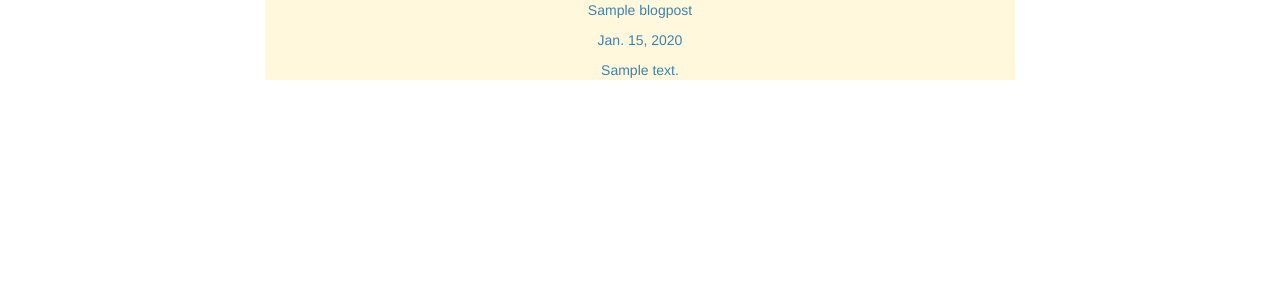
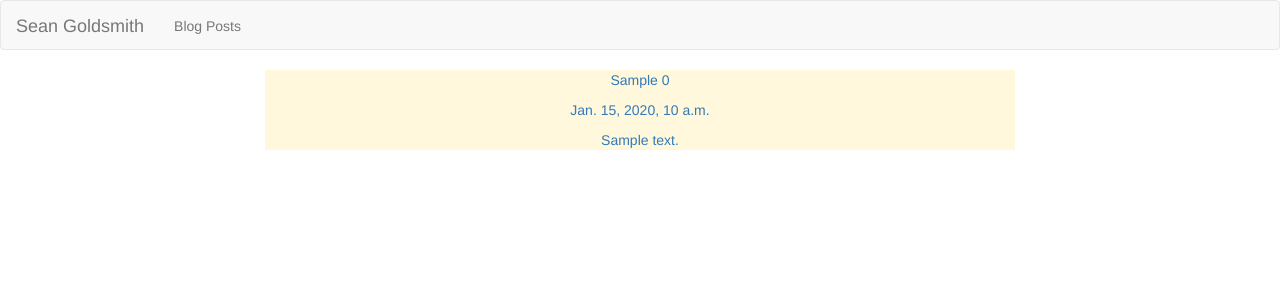
Before and after one commit to SeanGoldsmith/DjangoBlog, a Django app: template DjangoBlog/Blog/templates/blogList.html in a window 1280 px wide. Shown: the top 300 px of the page. Run offline with Django 3.2, Linux system fonts and the light colour scheme; tables that the repository leaves empty hold one stand-in row (values such as "Sample post"); the template is opened without the code that fills it: values that come from a table or form of the project are taken from there, most other values are stand-ins (such as "Sample title", 1, 10 or a date in 2020); some libraries are stand-ins or nearby versions.

Commit message:
Added links to each post in BlogList.  Added navbar with link.

```diff
--- a/DjangoBlog/Blog/static/Blog/styles.css
+++ b/DjangoBlog/Blog/static/Blog/styles.css
@@ -15,3 +15,15 @@
     width: 100%;
     height: 100px;
 }
+
+#anchor:hover {
+    text-decoration: none;
+    color: unset;
+}
+
+.navbar {
+    display: block;
+    width: 100vw;
+    height: 50px;
+    background-color: black;
+}
--- a/DjangoBlog/Blog/templates/base.html
+++ b/DjangoBlog/Blog/templates/base.html
@@ -7,6 +7,7 @@
 <link rel="stylesheet" type="text/css" href="{% static 'Blog/styles.css' %}">
 <link rel="stylesheet" href="https://maxcdn.bootstrapcdn.com/bootstrap/3.3.7/css/bootstrap.min.css" integrity="sha384-BVYiiSIFeK1dGmJRAkycuHAHRg32OmUcww7on3RYdg4Va+PmSTsz/K68vbdEjh4u" crossorigin="anonymous">
 
+{% include './partials/_navbar.html' %}
 {% block content %}
 {% endblock %}
 </html>
--- a/DjangoBlog/Blog/templates/blogList.html
+++ b/DjangoBlog/Blog/templates/blogList.html
@@ -4,13 +4,15 @@
 <div class="container">
     <div class="row">
         <div class='col-md-8 col-md-offset-2 post-list'>
-            {% for post in blogList %}
-                <div class="background">
-                    <p class="center-text">{{post.post_title}}</p>
-                    <p class="center-text">{{post.post_date}}</p>
-                    <p class="center-text">{{post.post_text|safe}}</p>
-                </div>
-                </br>
+            {% for datum in data %}
+                <a href={{datum.1}} id="anchor">
+                    <div class="background">
+                        <p class="center-text">{{datum.0.post_title}}</p>
+                        <p class="center-text">{{datum.0.post_date}}</p>
+                        <p class="center-text">{{datum.0.post_text|safe}}</p>
+                    </div>
+                </a>
+                    </br>
             {% endfor %}
         </div>
     </div>
--- /dev/null
+++ b/DjangoBlog/Blog/templates/partials/_navbar.html
@@ -0,0 +1,21 @@
+<nav class="navbar navbar-default">
+    <div class="container-fluid">
+      <!-- Brand and toggle get grouped for better mobile display -->
+      <div class="navbar-header">
+        <button type="button" class="navbar-toggle collapsed" data-toggle="collapse" data-target="#bs-example-navbar-collapse-1" aria-expanded="false">
+          <span class="sr-only">Toggle navigation</span>
+          <span class="icon-bar"></span>
+          <span class="icon-bar"></span>
+          <span class="icon-bar"></span>
+        </button>
+        <a class="navbar-brand" href="#">Sean Goldsmith</a>
+      </div>
+
+      <!-- Collect the nav links, forms, and other content for toggling -->
+      <div class="collapse navbar-collapse" id="bs-example-navbar-collapse-1">
+        <ul class="nav navbar-nav">
+          <li><a href="http://localhost:8000/Blog/BlogList/">Blog Posts</a></li>
+        </ul>
+      </div><!-- /.navbar-collapse -->
+    </div><!-- /.container-fluid -->
+  </nav>
```
Also changed, not shown: DjangoBlog/Blog/views.py (+6 -2 lines).
